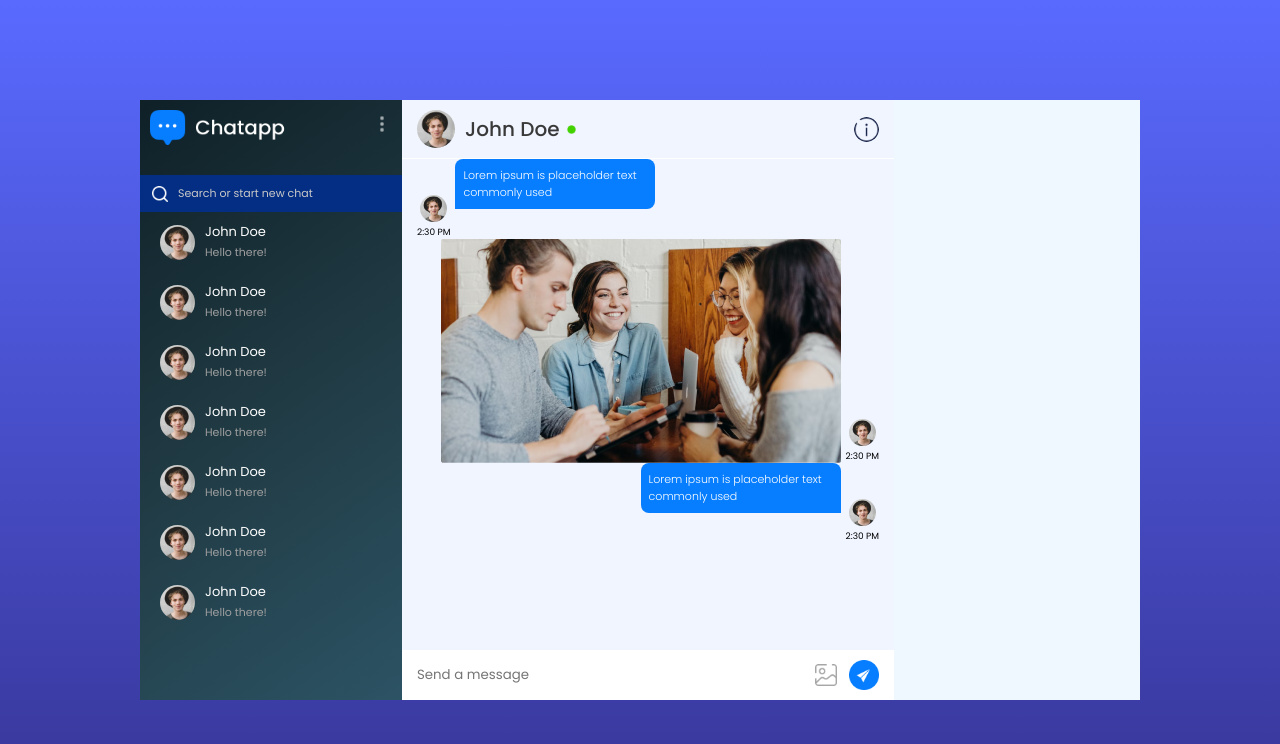
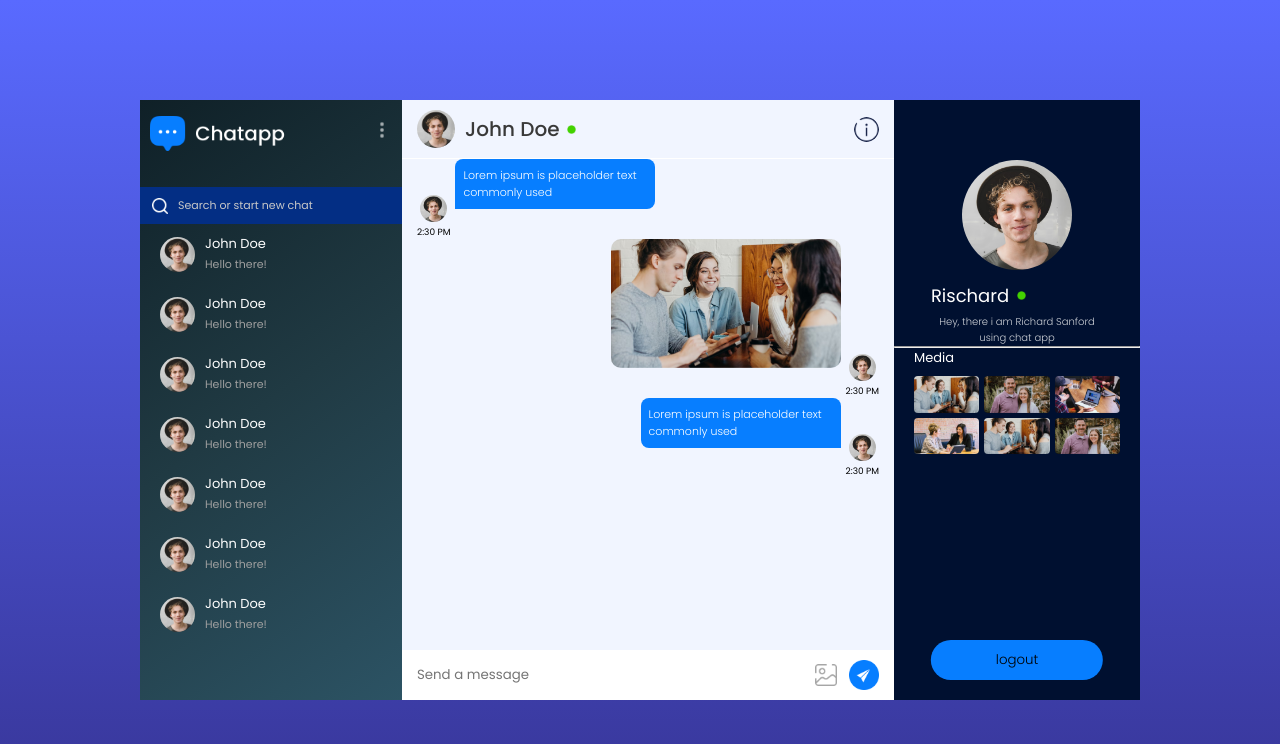
Before and after one commit to AMISH754/HeartTalk, a React (Vite) app: page /chat in a window 1280 px wide. Shown: the top 744 px of the page. Built offline with nearby package versions, Linux system fonts and the light colour scheme.

Commit message:
Enhance UI components: add styles and functionality for chat, left sidebar, right sidebar, and profile update

```diff
--- a/src/components/ChatBox/ChatBox.css
+++ b/src/components/ChatBox/ChatBox.css
@@ -96,3 +96,8 @@
     text-align:center;
     font-size:9px;
 }
+.msg-img{
+    max-width: 230px;
+    margin-bottom:30px;
+    border-radius:10px;
+}
--- a/src/components/ChatBox/ChatBox.jsx
+++ b/src/components/ChatBox/ChatBox.jsx
@@ -18,7 +18,7 @@
             </div>
         </div>
         <div className="s-msg">
-            <img src={assets.pic1} alt=""/>
+            <img className="msg-img" src={assets.pic1} alt=""/>
             <div>
               <img src={assets.profile_img} alt=""/>
               <p>2:30 PM</p>
--- a/src/components/LeftSideBar/LeftSideBar.css
+++ b/src/components/LeftSideBar/LeftSideBar.css
@@ -81,3 +81,31 @@
 .friends:hover span{
     color:white;
 }
+.ls-nav .menu{
+    position:relative;
+    padding:10px 0px;
+}
+.menu .sub-menu{
+    position:absolute;
+    top:100%;
+    right:0;
+    width:130px;
+    padding:20px;
+    border-radius:5px;
+    background-color:white;
+    color:black;
+    display:none;
+}
+.sub-menu hx{
+    border:none;
+    height:1px;
+    background:#a4a4a4;
+    margin:8px 0px;
+}
+.sub-menu p{
+ cursor:pointer;
+ font-size:14px;
+}
+.menu:hover .sub-menu{
+ display:block;
+}
--- a/src/components/LeftSideBar/LeftSideBar.jsx
+++ b/src/components/LeftSideBar/LeftSideBar.jsx
@@ -9,6 +9,11 @@
                 <img src={assets.logo} alt="" className='logo' />
                 <div className='menu'>
                     <img src={assets.menu_icon} alt="" className='menu-icon' />
+                    <div className='sub-menu'>
+                        <p>Edit Profile</p>
+                        <hr/>
+                        <p>Logout</p>
+                    </div>
                 </div>
             </div>
             <div className='ls-search'>
--- a/src/components/RightSideBar/RightSideBar.css
+++ b/src/components/RightSideBar/RightSideBar.css
@@ -0,0 +1,81 @@
+.rs{
+    color:white;
+    background:#001030;
+    position:relative;
+    height:75vh;
+    overflow-y:scroll
+}
+.rs-profile{
+padding-top:60px;
+text-align:center;
+max-width:70%;
+margin:auto;
+}
+
+.rs-profile img{
+    width:110px;
+    aspect-ratio:1/1;
+    border-radius:50%;
+}
+.rs-profile h3{
+  font-size:18px;
+  font-weight:400;
+  display:flex;
+  align-items:center;
+  gap:5px;
+  margin:5px 0px;
+}
+.rs-profile p{
+    font-size:10px;
+    opacity:80%;
+    font-weight:300;
+}
+.rs-hr{
+    border-color:#ffffff50;
+    margin:15px 0px;
+}
+.rs-media{
+    padding:0px 20px;
+    font-size:13px;
+}
+.rs-media div{
+    max-height:180px;
+    overflow-y:scroll;
+    display:grid;
+    grid-template-columns: repeat(3,1fr);
+    gap:5px;
+    margin-top:8px;
+}
+
+.rs-media div img{
+    width:100%;
+    border-radius:4px;
+    cursor:pointer;
+}
+/* .rs-media div{
+    max-height:180px;
+    overflow-y:scroll;
+    display:grid;
+    grid-template-columns: 1fr 1fr 1fr;
+    gap:5px;
+    margin-top: 8px;
+}
+.rs-media div img{
+    width:60px;
+    border-radius: 4px;
+    cursor:pointer;
+} */
+.rs button{
+    position:absolute;
+    bottom:20px;
+    left:50%;
+    transform:translate(-50%);
+    background:#077eff;
+    colo:white;
+    border:none;
+    font_size:12px;
+    font-weight:300;
+    padding:10px 65px;
+    border-radius:20px;
+    cursor:pointer;
+}
--- a/src/components/RightSideBar/RightSideBar.jsx
+++ b/src/components/RightSideBar/RightSideBar.jsx
@@ -1,9 +1,28 @@
 import React from 'react'
+import assets from '../../assets/assets'
+
 import './RightSideBar.css'
 const RightSideBar = () => {
   return (
-    <div>
-
+    <div className='rs'>
+      <div className='rs-profile'>
+        <img src={assets.profile_img} alt=""/>
+        <h3>Rischard <img src={assets.green_dot} className='dot'/></h3>
+        <p>Hey, there i am Richard Sanford using chat app</p>
+       </div>
+       <hr />
+       <div className="rs-media">
+        <p>Media</p>
+        <div>
+        <img src={assets.pic1}/>
+          <img src={assets.pic2}/>
+          <img src={assets.pic3}/>
+          <img src={assets.pic4}/>
+          <img src={assets.pic1}/>
+          <img src={assets.pic2}/>
+        </div>
+       </div>
+       <button>logout</button>
     </div>
   )
 }
--- a/src/pages/ProfileUpdate/ProfileUpdate.css
+++ b/src/pages/ProfileUpdate/ProfileUpdate.css
@@ -0,0 +1,57 @@
+.profile{
+    min-height:100vh;
+background: url('/background.png') no-repeat;    background-size:cover;
+    display:flex;
+    align-items:center;
+    justify-content:center;
+}
+.profile-container{
+    background:white;
+    display:flex;
+    align-items: center;
+    justify-content: space-between;
+    min-width:700px;
+    border-radius:10px;
+}
+.profile-pic{
+   max-width:160px;
+   aspect-ratio:1/1;
+   margin:20px auto;
+   border-radius:50%;
+}
+.profile form{
+ display:flex;
+ flex-direction:column;
+ gap:20px;
+ padding:40px;
+}
+.profile form h3{
+    font-weight:500;
+}
+.profile label{
+    display:flex;
+    align-items:center;
+    gap: 10px;
+    color:gray;
+    cursor:pointer;
+}
+.profile label img{
+    width: 50px;
+    aspect-ratio:1/1;
+    border-radius:50%;
+}
+.profile input,textarea{
+    padding:10px;
+    min-width:300px;
+    border:1px solid #c9c9c9;
+    outline-color:#077eff;
+
+}
+.profile form button{
+    border:none;
+    color:white;
+    background-color:#077eff;
+    padding:8px;
+    font-size:16px;
+    cursor:pointer;
+}
--- a/src/pages/ProfileUpdate/ProfileUpdate.jsx
+++ b/src/pages/ProfileUpdate/ProfileUpdate.jsx
@@ -1,9 +1,24 @@
-import React from 'react'
+import React, { useState } from 'react'
 import "./ProfileUpdate.css"
+import assets from '../../assets/assets'
 const ProfileUpdate = () => {
+  const [image,setImage]=useState(false);
   return (
-    <div>
-      We are on the profile page
+    <div className='profile'>
+      <div className='profile-container'>
+        <form>
+          <h3> Profile details</h3>
+          <label htmlFor="avatar">
+            <input onChange={(e)=>setImage(e.target.files[0])} type='file' id="avatar" accept='.jjpg,.png,.jpeg' hidden/>
+            <img src={image?URL.createObjectURL(image):assets.avatar_icon}/>
+            upload profile image
+          </label>
+          <input type="text" placeholder='Your name' required/>
+          <textarea placeholder='Write profile bio' required></textarea>
+          <button type="submit">Save</button>
+        </form>
+        <img className="profile-pic" src={image?URL.createObjectURL(image):assets.logo_icon} />
+      </div>
     </div>
   )
 }
```
